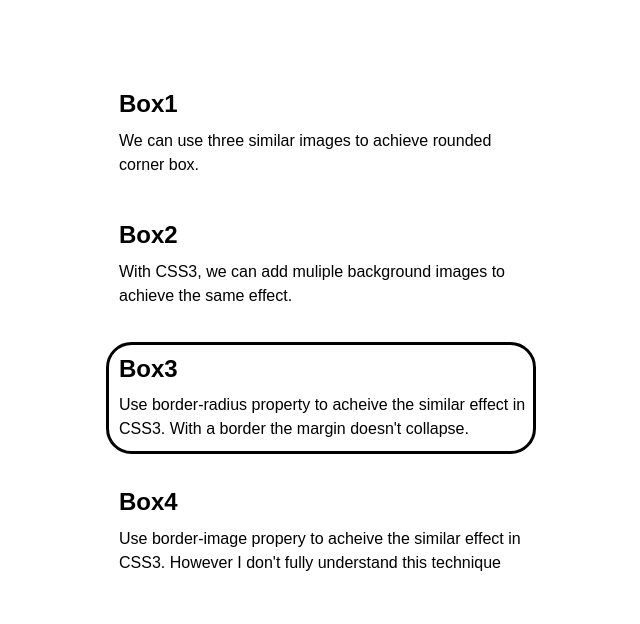
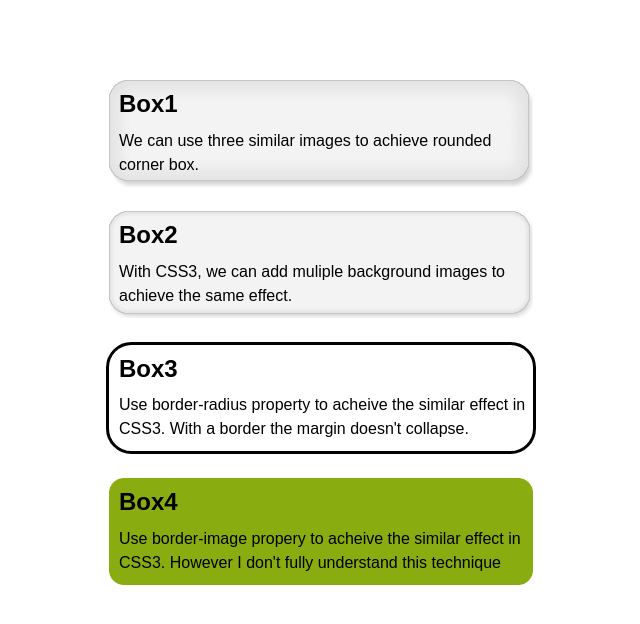
Before and after one commit to seckcoder/css_mastery, a plain HTML site: page rounded-corner-box.html in a window 1280 px wide. Shown: the whole page, without its empty margins (319-959 px from the left). Drawn offline with Linux system fonts and the light colour scheme.

Commit message:
rounded corner box demos

```diff
--- a/rounded-corner-box.html
+++ b/rounded-corner-box.html
@@ -41,15 +41,15 @@
 
             .box1 {
 
-            background: url(./img/tile.gif) ;
+            background: url(./img-rounded-box/tile.gif) ;
             }
 
             .box1 h2 {
-                background: url(./img/top.gif) no-repeat left top;
+                background: url(./img-rounded-box/top.gif) no-repeat left top;
             }
 
             .box1 .last {
-                background: url(./img/bottom.gif) no-repeat left bottom;
+                background: url(./img-rounded-box/bottom.gif) no-repeat left bottom;
 
             }
 
@@ -58,8 +58,8 @@
             ========================================= */
 
             .box2 {
-            background-image: url(./img/top-right.gif), url(./img/bottom-right.gif),
-                              url(./img/top-left.gif), url(./img/bottom-left.gif);
+            background-image: url(./img-rounded-box/top-right.gif), url(./img-rounded-box/bottom-right.gif),
+                              url(./img-rounded-box/top-left.gif), url(./img-rounded-box/bottom-left.gif);
             background-repeat: no-repeat, no-repeat, no-repeat, no-repeat;
             background-position: top right, bottom right, top left, bottom left;
             }
@@ -76,7 +76,7 @@
             }
 
             .box4 {
-            -webkit-border-image: url(./img/corners.gif) 25% 25% 25% 25% / 15px round;
+            -webkit-border-image: url(./img-rounded-box/corners.gif) 25% 25% 25% 25% / 15px round;
             }
 
 
```
